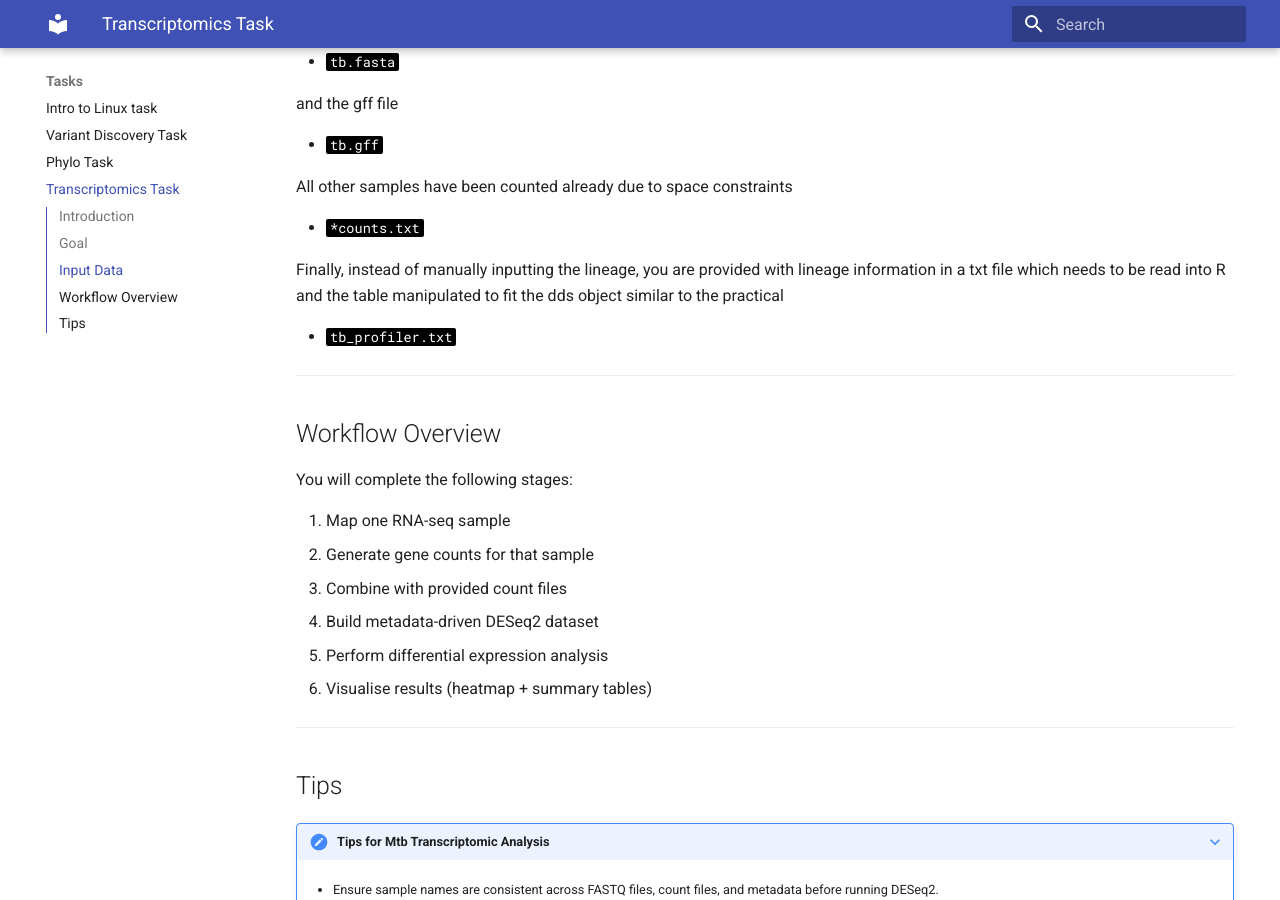
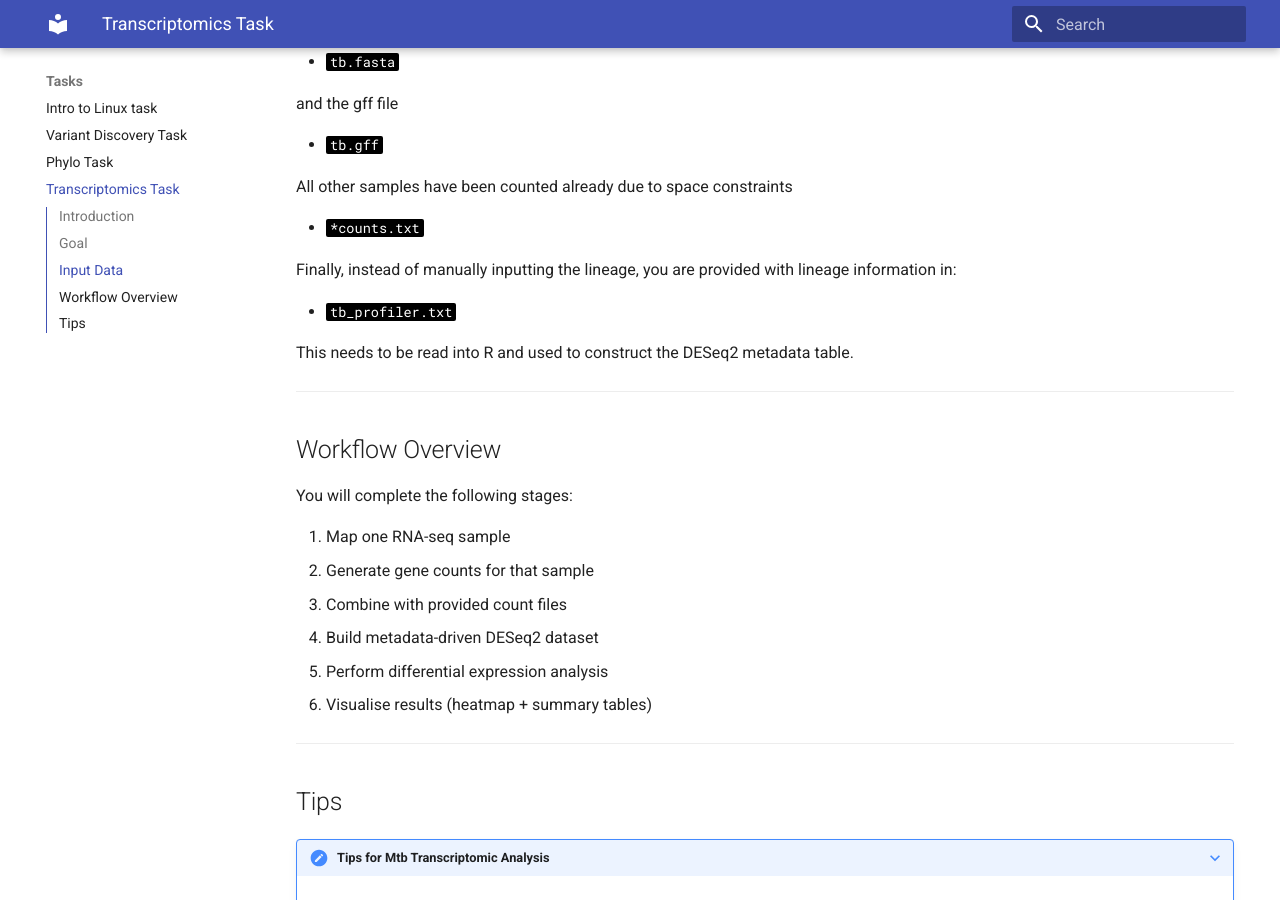
Before and after one commit to lshtm-genomics/omics-course, an MkDocs documentation site: the page built from docs/tasks/tb-transcriptomics-task.md, in a window 1280 px wide and 900 px high, scrolled down 1360 px. Built offline with MkDocs 1.6.1 and Material for MkDocs 9.7.7, drawn with Linux system fonts in a browser that asks for light colours.

Commit message:
fix sides

```diff
--- a/docs/tasks/tb-transcriptomics-task.md
+++ b/docs/tasks/tb-transcriptomics-task.md
@@ -51,9 +51,12 @@ All other samples have been counted already due to space constraints
 
 - `*counts.txt`
 
-Finally, instead of manually inputting the lineage, you are provided with lineage information in a txt file which needs to be read into R and the table manipulated to fit the dds object similar to the practical
+Finally, instead of manually inputting the lineage, you are provided with lineage information in:
 
 - `tb_profiler.txt`
+
+This needs to be read into R and used to construct the DESeq2 metadata table.
+
 
 ---
 
```
Also changed, not shown: docs/tasks/basic-phylogeny-task.md (+1 -0 lines).
